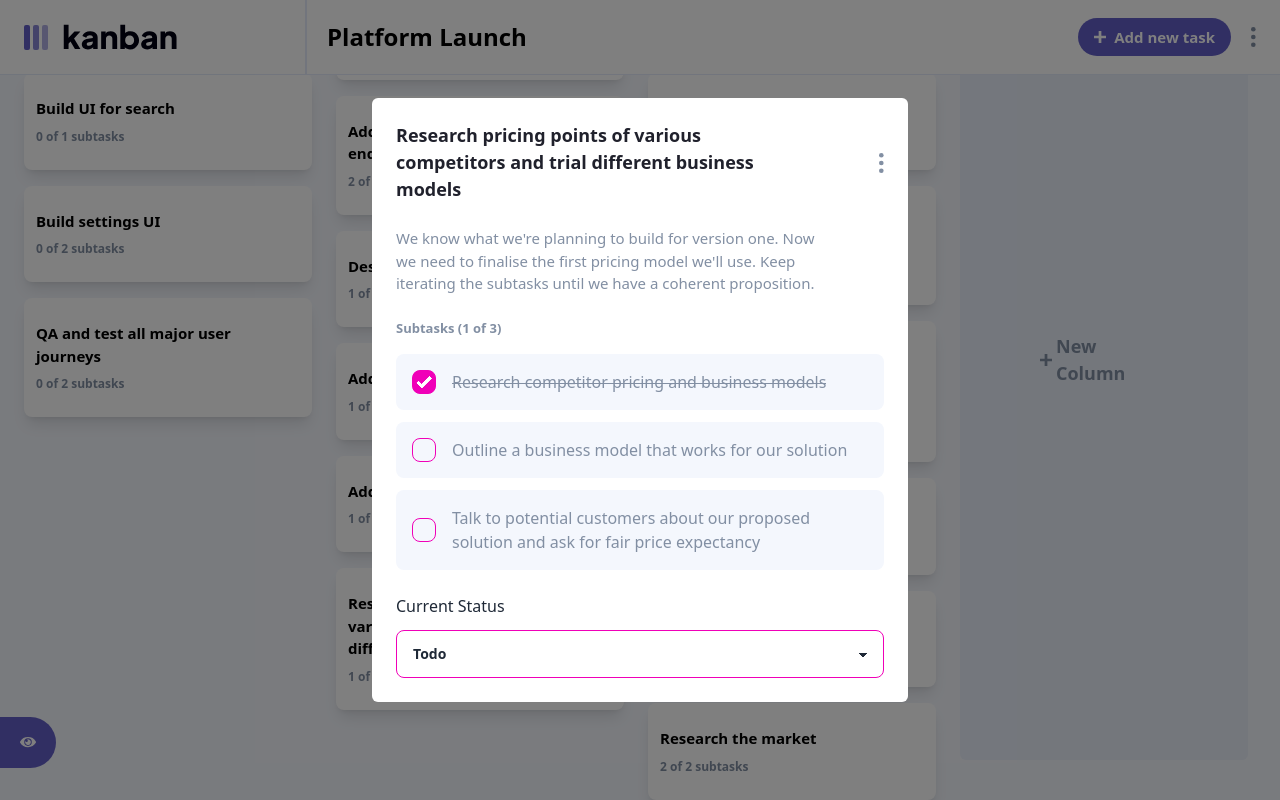
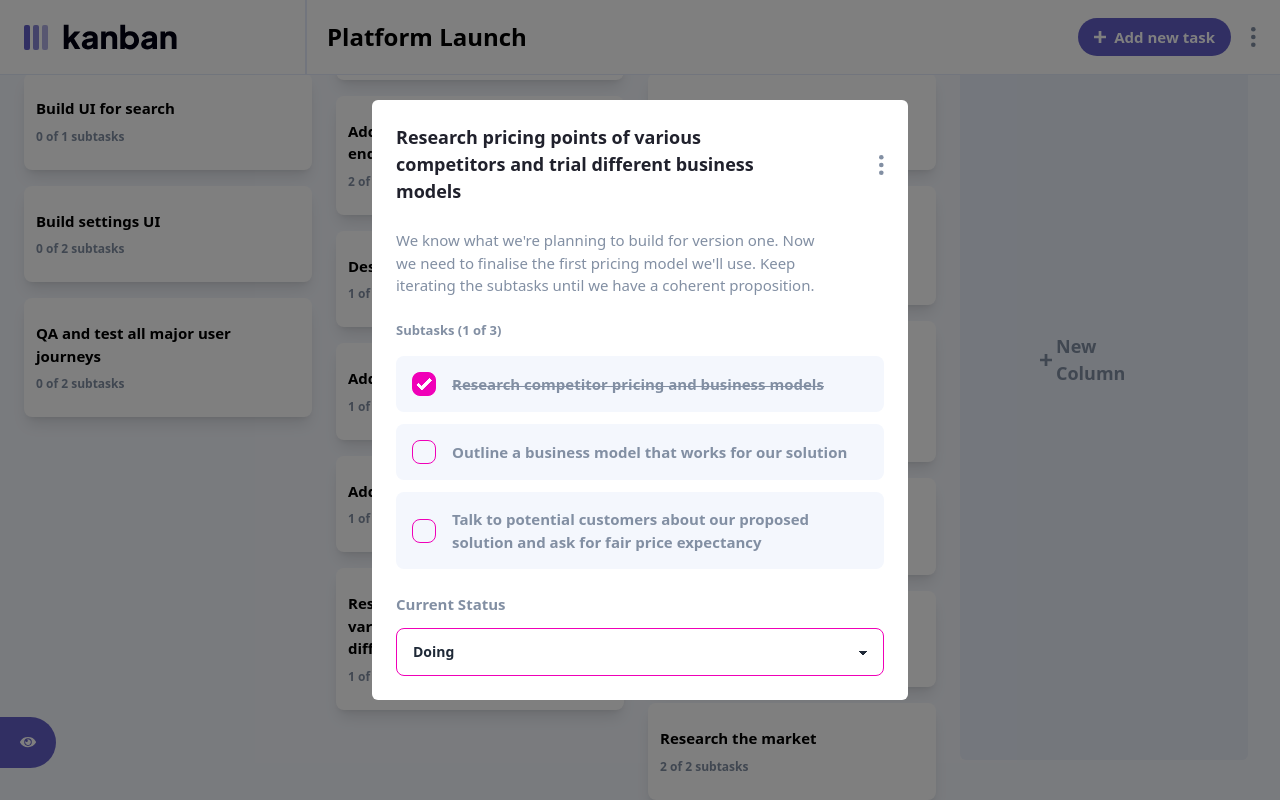
Before and after one commit to EkChills/Kanban-Task-Manager, a React (Vite) app: page / in a window 1280 px wide. Both pictures are taken after a click on the element 480 px from the left and 812 px from the top of the page. Shown: the part 174-974 px from the top of the page. Built offline with nearby package versions, Linux system fonts and the light colour scheme.

Commit message:
added css

```diff
--- a/src/components/modals/ViewTaskDetails.jsx
+++ b/src/components/modals/ViewTaskDetails.jsx
@@ -39,17 +39,17 @@ const ViewTaskDetails = ({ info }) => {
                 return (
                   <div className='flex items-center space-x-4 form-cont p-4 rounded-lg'>
                     <input type="checkbox" className='checkbox checkbox-secondary' checked={task.isCompleted} id='subtasks' />
-                    <label htmlFor="subtasks" className={`text-grey max-w-[416px] ${!isChecked && task.isCompleted && 'text-grey crossed'} ${!isChecked && !task.isCompleted && 'text-darkBlack'} ${isChecked && task.isCompleted && 'text-grey crossed'} ${isChecked && !task.isCompleted && 'text-pureWhite'} `}>{task.title}</label>
+                    <label htmlFor="subtasks" className={`text-grey font-bold text-[13px] md:text-[15px] max-w-[416px] ${!isChecked && task.isCompleted && 'text-grey crossed'} ${!isChecked && !task.isCompleted && 'text-darkBlack'} ${isChecked && task.isCompleted && 'text-grey crossed'} ${isChecked && !task.isCompleted && 'text-pureWhite'} `}>{task.title}</label>
                   </div>
                 )
               })}
             </div>
           </div>
           <div className='flex flex-col space-y-3'>
-            <label htmlFor="select">Current Status</label>
+            <label htmlFor="select" className='text-[13px] md:text-[15px] font-bold curr-stat '>Current Status</label>
             <select className={`select ${!isChecked ? 'select-secondary' : 'select-primary' } w-full`}>
               {columns.map((item) => {
-                return <option>{item.name}</option>
+                return <option selected={info.status === item.name} className="" value={item.name}>{item.name}</option>
               })}
             </select>
           </div>
@@ -114,6 +114,10 @@ svg {
     background-color: #828FA3;
   }
 
+  .curr-stat {
+    color:var(--stat-color)
+  }
+
 
  .active-bcg {
   background-color: #635FC7;
--- a/src/index.css
+++ b/src/index.css
@@ -1,6 +1,17 @@
 @tailwind base;
 @tailwind components;
 @tailwind utilities;
+
+::root {
+  --side-bar-bcg: #ffffff;
+  --main-bcg:   #F4F7FD;
+  --sidebar-hover-clr: #635FC7;
+  --board-hover-bcg: hsl(220, 69%, 95%);
+  --nav-bcg: #ffffff;
+  --tasks-text: #000000;
+  --tasks-bcg: #ffffff;
+  --new-col-bcg: #E9EFFA;
+}
 
 .light-mode {
   --side-bar-bcg: #ffffff;
@@ -11,6 +22,7 @@
   --tasks-text: #000000;
   --tasks-bcg: #ffffff;
   --new-col-bcg: #E9EFFA;
+  --stat-color: #828FA3;
 }
 
 .dark-mode {
@@ -22,4 +34,10 @@
   --tasks-text: #ffffff;
   --tasks-bcg: #2B2C37;
   --new-col-bcg:  linear-gradient(180deg, rgba(43, 44, 55, 0.25) 0%, rgba(43, 44, 55, 0.125) 100%);;
+  --stat-color: #ffffff;
 }
+
+
+body {
+  transition: all .5s linear;
+}
```
